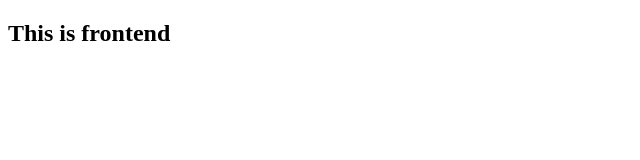
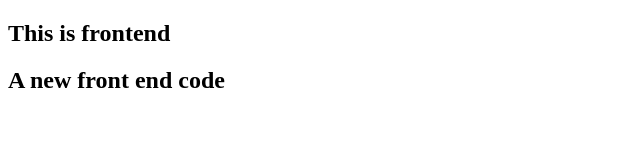
Before and after one commit to Sampath-KumarK/demo, a plain HTML site: page frontend.html in a window 1280 px wide. Shown: the whole page, without its empty margins (0-640 px from the left). Drawn offline with Linux system fonts and the light colour scheme.

Commit message:
Add new header to frontend.html
add new new front ennd code to make  conflict

```diff
--- a/frontend.html
+++ b/frontend.html
@@ -7,5 +7,6 @@
 </head>
 <body>
     <h2>This is frontend</h2>
+    <h2>A new front end code</h2>
 </body>
 </html>
```
